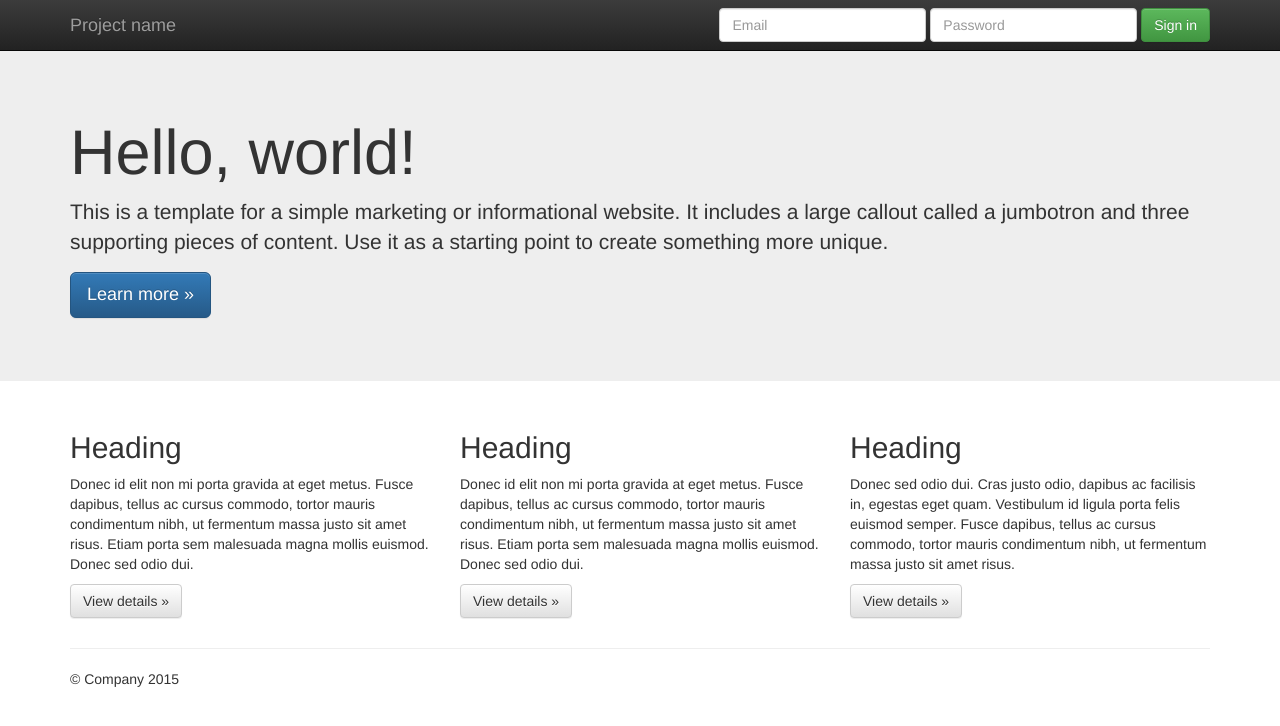
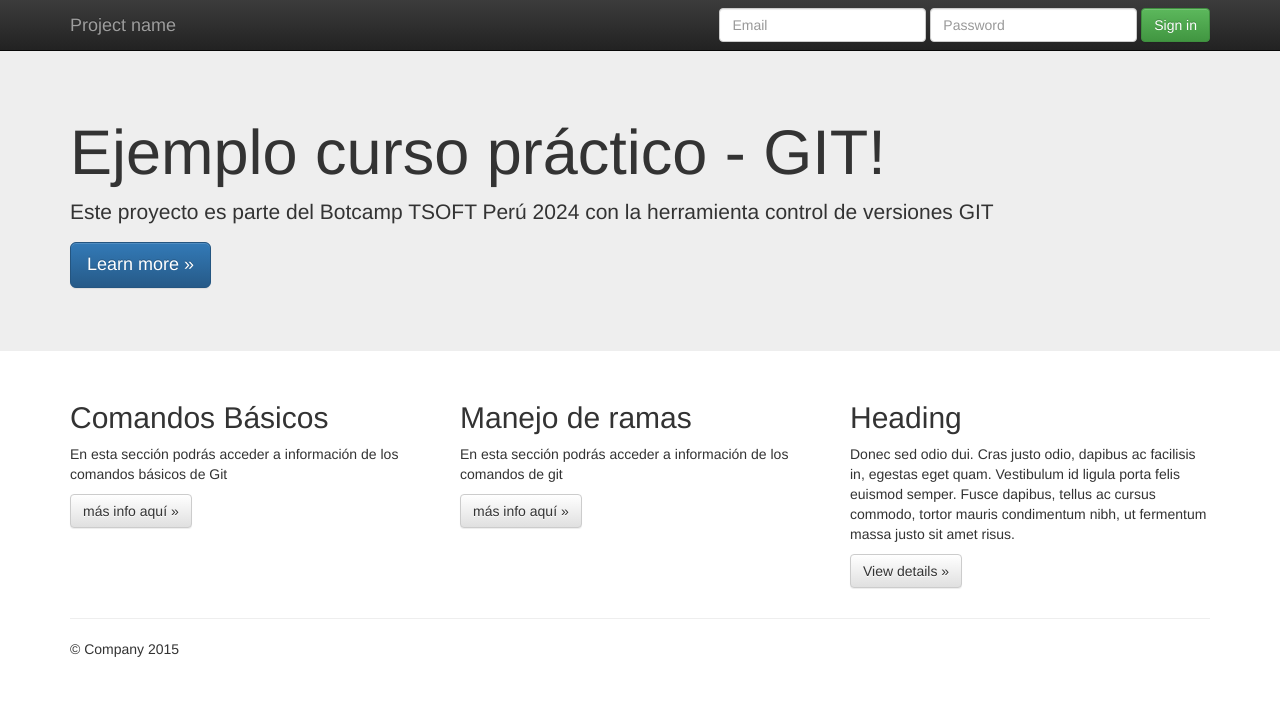
Before and after one commit to katiagarciaf/Trabajo2_Katia_Garcia, a plain HTML site: page index.html in a window 1280 px wide. Drawn offline with nearby package versions, Linux system fonts and the light colour scheme.

Commit message:
Se agrega un nueva sección de Manejo de Ramas

```diff
--- a/index.html
+++ b/index.html
@@ -55,8 +55,8 @@
     <!-- Main jumbotron for a primary marketing message or call to action -->
     <div class="jumbotron">
       <div class="container">
-        <h1>Hello, world!</h1>
-        <p>This is a template for a simple marketing or informational website. It includes a large callout called a jumbotron and three supporting pieces of content. Use it as a starting point to create something more unique.</p>
+        <h1>Ejemplo curso práctico - GIT!</h1>
+        <p>Este proyecto es parte del Botcamp TSOFT Perú 2024 con la herramienta control de versiones GIT</p>
         <p><a class="btn btn-primary btn-lg" href="#" role="button">Learn more &raquo;</a></p>
       </div>
     </div>
@@ -65,14 +65,14 @@
       <!-- Example row of columns -->
       <div class="row">
         <div class="col-md-4">
-          <h2>Heading</h2>
-          <p>Donec id elit non mi porta gravida at eget metus. Fusce dapibus, tellus ac cursus commodo, tortor mauris condimentum nibh, ut fermentum massa justo sit amet risus. Etiam porta sem malesuada magna mollis euismod. Donec sed odio dui. </p>
-          <p><a class="btn btn-default" href="#" role="button">View details &raquo;</a></p>
+          <h2>Comandos Básicos</h2>
+          <p>En esta sección podrás acceder a información de los comandos básicos de Git</p>
+          <p><a class="btn btn-default" href="#" role="button">más info aquí &raquo;</a></p>
         </div>
         <div class="col-md-4">
-          <h2>Heading</h2>
-          <p>Donec id elit non mi porta gravida at eget metus. Fusce dapibus, tellus ac cursus commodo, tortor mauris condimentum nibh, ut fermentum massa justo sit amet risus. Etiam porta sem malesuada magna mollis euismod. Donec sed odio dui. </p>
-          <p><a class="btn btn-default" href="#" role="button">View details &raquo;</a></p>
+          <h2>Manejo de ramas</h2>
+          <p>En esta sección podrás acceder a información de los comandos de git </p>
+          <p><a class="btn btn-default" href="#" role="button">más info aquí &raquo;</a></p>
        </div>
         <div class="col-md-4">
           <h2>Heading</h2>
```
